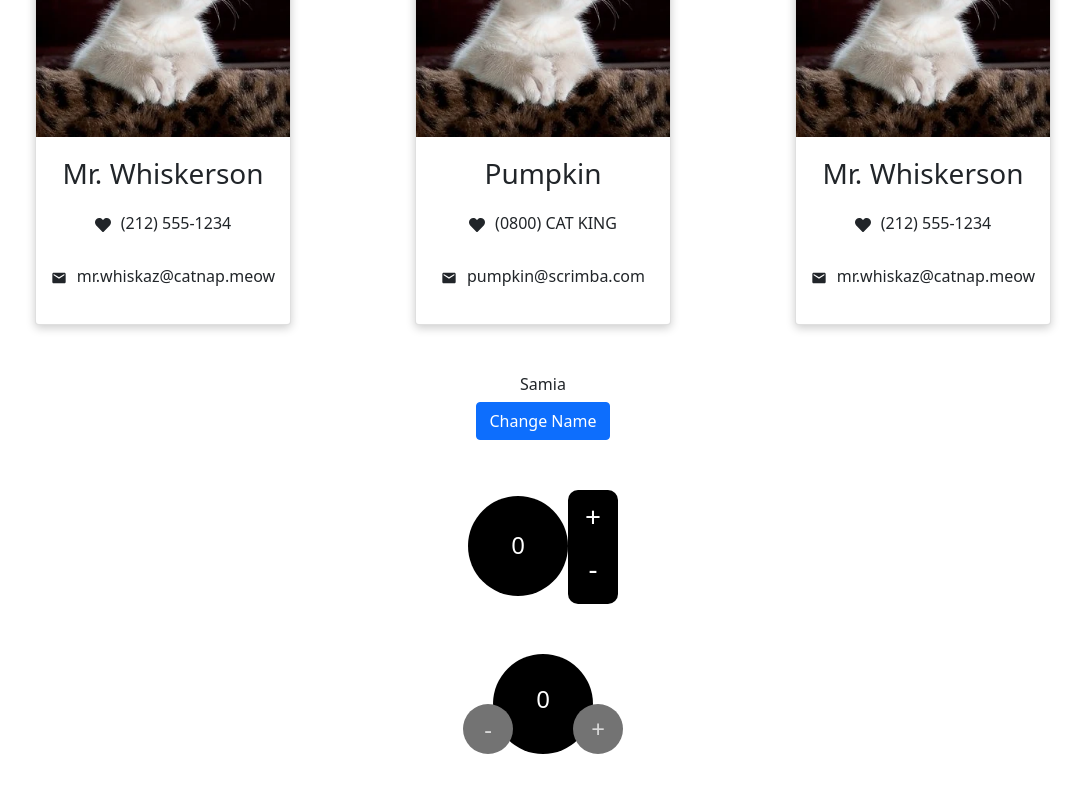
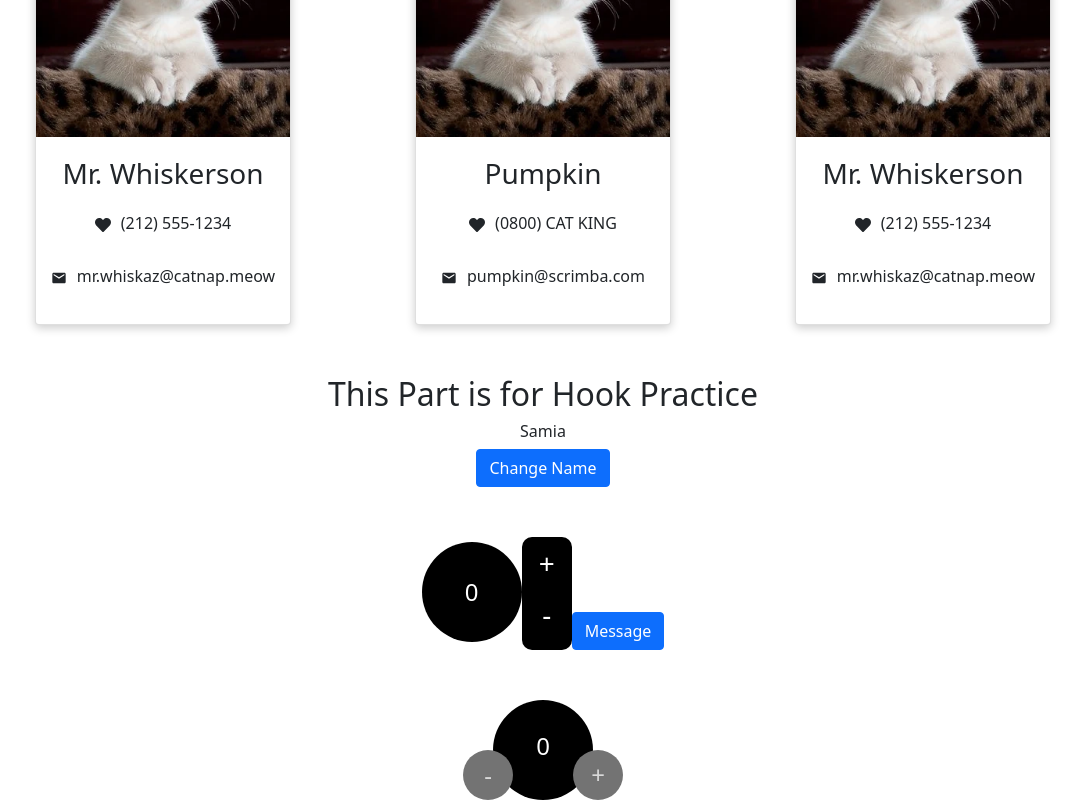
Before and after one commit to mrsamia/scrimba_tutorial, a React (Create React App) app in the folder my-app/: page / in a window 1280 px wide. Shown: the part 2581-3381 px from the top of the page, without its empty margins (97-1182 px from the left). Before the commit the page ends 3335 px from the top, so only its background shows below. Built offline with nearby package versions, Linux system fonts and the light colour scheme.

Commit message:
SRM | hook

```diff
--- a/my-app/src/App.js
+++ b/my-app/src/App.js
@@ -19,12 +19,16 @@ function App() {
         <MainPage />
       </div>
       <div className='main'>
-       <MemeGenerator/>
+        <MemeGenerator />
       </div>
       <Card />
-      <Hook/>
-      <HookTwo/>
-      <HookThree/>
+      <div>
+        <h2>This Part is for Hook Practice</h2>
+        <Hook />
+        <HookTwo />
+        <HookThree />
+      </div>
+
 
       {/* <Map/>
       <CardMapping/>
--- a/my-app/src/UseState/HookTwo.js
+++ b/my-app/src/UseState/HookTwo.js
@@ -13,12 +13,32 @@ function HookTwo(props) {
         setValue(value - 1)
     }
 
+    function click() {
+
+        var img = document.getElementById("1");
+        if (img.innerHTML === "Message") {
+            img.innerHTML = "Sent";
+            img.style.color = 'white';
+            img.style.backgroundColor = "#064DDE";
+
+        }
+        else if (img.innerHTML === "Sent") {
+            img.innerHTML = "Message";
+            img.style.color = 'white';
+            img.style.backgroundColor = "#FF7A7A";
+
+        }
+    }
+
     return (
         <div className='main_body'>
             <h4 className='value'>{value}</h4>
             <div className='valueTwo'>
                 <h3 onClick={add}>+</h3>
                 <h3 onClick={minus}>-</h3>
+            </div>
+            <div>
+                <button id='1' className='btn btn-primary' onClick={click}>Message</button>
             </div>
 
 
```
Also changed, not shown: my-app/src/UseState/Hook.js (+8 -7 lines), my-app/src/UseState/HookThree.js (+7 -7 lines).
